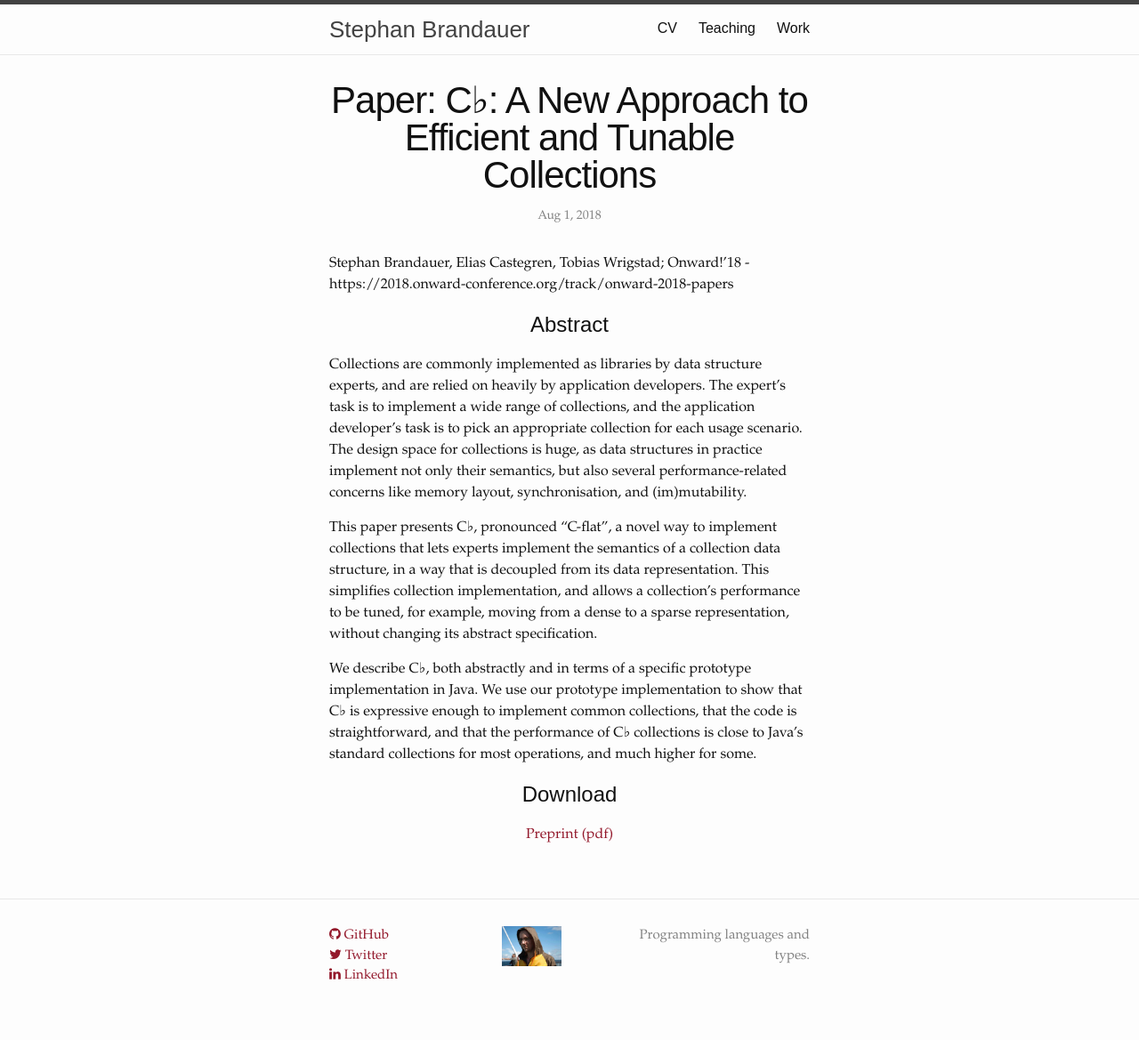
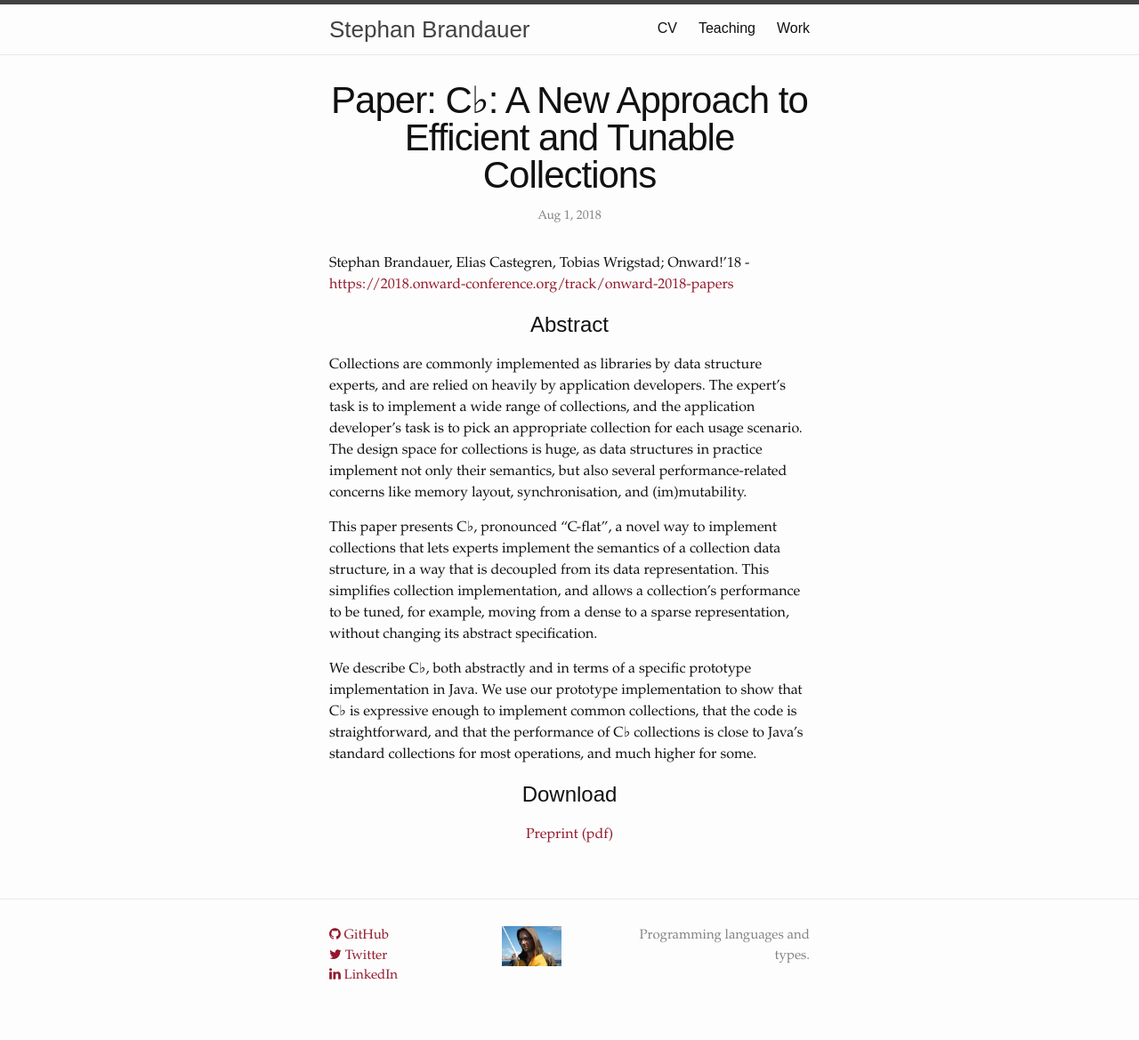
Before and after one commit to kaeluka/kaeluka.github.io, a Jekyll site: the page built from _posts/2018-08-01-cflat.markdown, in a window 1280 px wide. Shown: the whole page at 89% size. Built offline with Jekyll 4.4.1, drawn with Linux system fonts in a browser that asks for light colours; nearby versions of some CDN libraries; comment, search, counter and statistics services are not loaded; part of the change alters nothing that is shown.

```diff
--- a/_posts/2018-08-01-cflat.markdown
+++ b/_posts/2018-08-01-cflat.markdown
@@ -7,7 +7,7 @@ comments: true
 permalink: cflat
 ---
 Stephan Brandauer, Elias Castegren, Tobias Wrigstad; Onward!'18 -
-https://2018.onward-conference.org/track/onward-2018-papers
+[https://2018.onward-conference.org/track/onward-2018-papers](https://2018.onward-conference.org/track/onward-2018-papers)
 
 # Abstract
 
```
